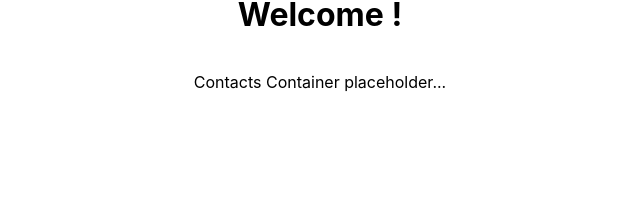
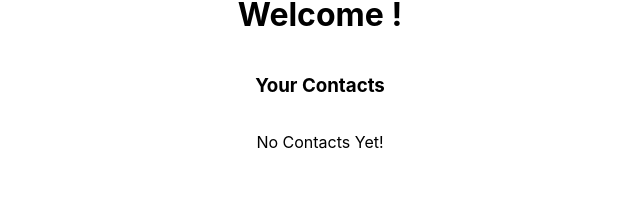
Before and after one commit to markdrehmann/black-book, a React (Create React App) app: page /user in a window 1280 px wide. Shown: the part 170-372 px from the top of the page, without its empty margins (320-960 px from the left). Built offline with nearby package versions, Linux system fonts and the light colour scheme.

Commit message:
Developing Contact and ContactsContainer

```diff
--- a/src/components/Contact.js
+++ b/src/components/Contact.js
@@ -0,0 +1,10 @@
+const Contact = props => {
+  // {console.log(props)}
+  return (
+    <div className='contact'>
+      {props.first_name} {props.last_name}
+    </div>
+  )
+}
+
+export default Contact
--- a/src/containers/contactsContainer.js
+++ b/src/containers/contactsContainer.js
@@ -1,17 +1,35 @@
 import React from 'react';
+import { connect } from 'react-redux';
+import Contact from '../components/Contact';
 
 class ContactsContainer extends React.Component {
   renderContacts = () => {
+    let contacts = this.props.contacts
     return(
       <>
-        <p>this will loop through all contacts and use the Contact component to rock 'em</p>
+        {contacts ? contacts.map(contact => <Contact key={contact.id} {...contact} />) : <p>No Contacts Yet!</p>}
+        {/* pass contact through contacts.map, also pass edit and delete contacts... */}
       </>
     )
   }
 
   render() {
-    return(<p>Contacts Container placeholder...</p>)
+    return(
+      <>
+        <h3>Your Contacts</h3>
+        {/* <NewContact />  */}
+        {this.renderContacts()}
+      </>
+    )
   }
 }
 
-export default ContactsContainer
+const mapStateToProps = state => {
+  return {
+    contacts: state.user.contacts
+  }
+}
+
+// probably a mapDispatchToProps for createContact and editContact and deleteContact
+
+export default connect(mapStateToProps)(ContactsContainer)
```
Also changed, not shown: 1 other file (tests, documents, lock files or other folders).
